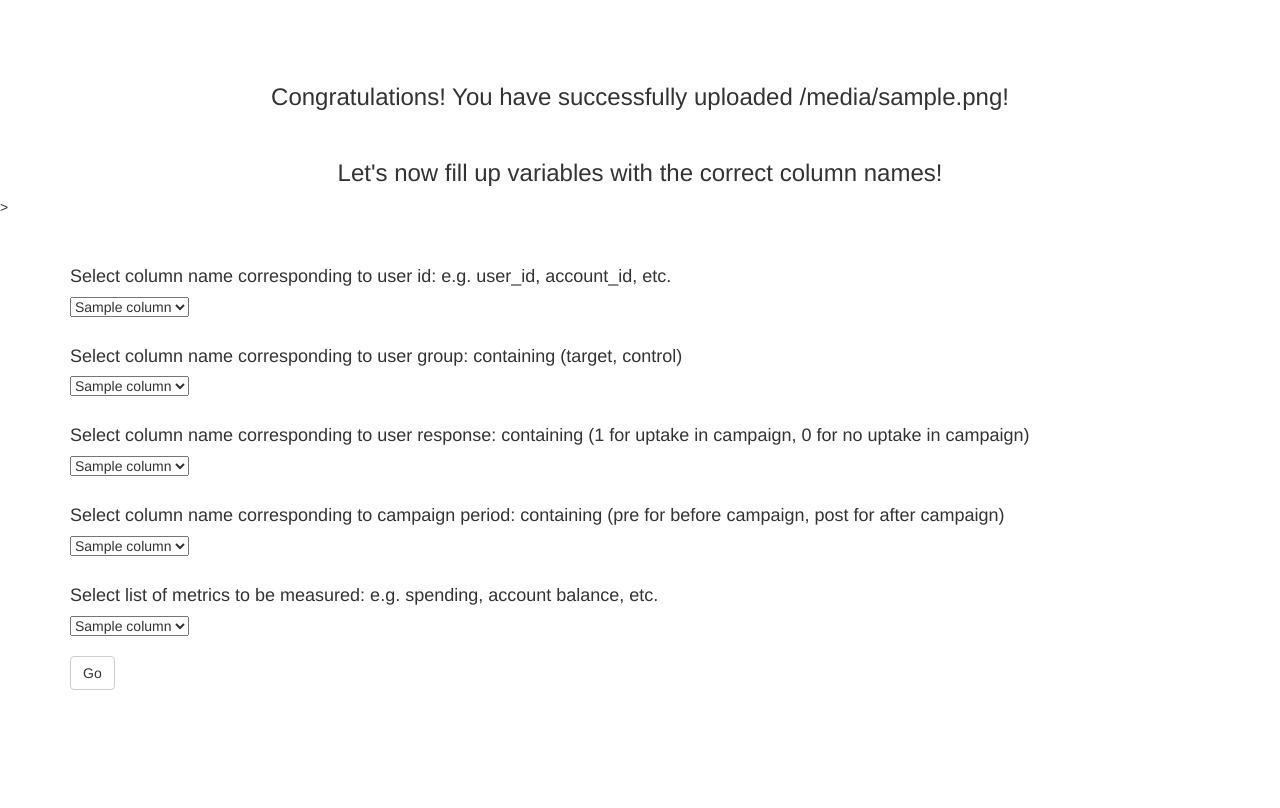
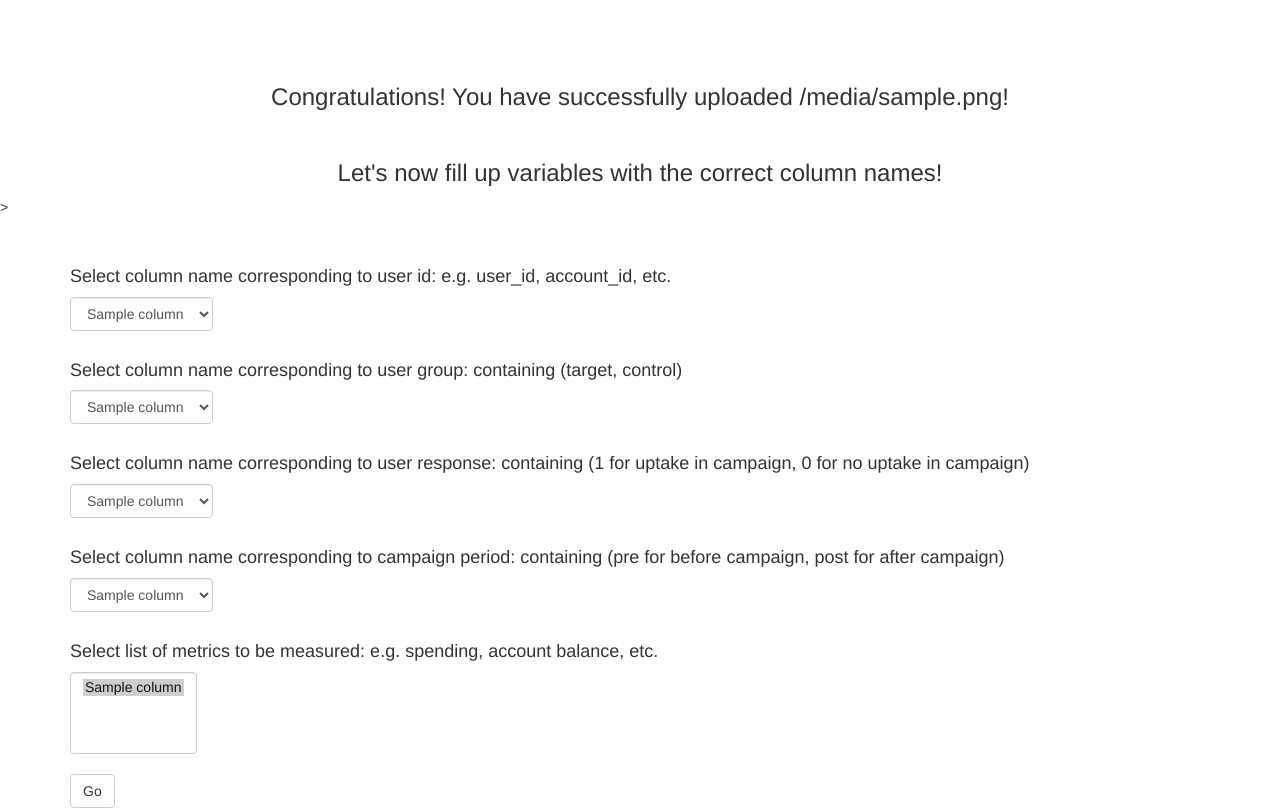
Before and after one commit to nicolecvaldez/campaign-measurement-webapp, a Flask app: template app/templates/select_variables.html in a window 1280 px wide. Before the commit the page ends 690 px from the top, so only its background shows below. Run offline with Flask 2, Linux system fonts and the light colour scheme; the template is opened without the code that fills it: most values are stand-ins (such as "Sample title", 1, 10 or a date in 2020); some libraries are stand-ins or nearby versions.

Commit message:
Added capability to select multiple metrics.

```diff
--- a/app/evaluateCampaign.py
+++ b/app/evaluateCampaign.py
@@ -16,17 +16,16 @@ import pandas as pd
 def aggDF(df, sub_id, group_col, resp, period_col, metrics_cols):
 
     """X"""
+
     if isinstance(metrics_cols, str):
         cols = [sub_id, resp, period_col, group_col, metrics_cols]
-        print(cols)
         df = df.loc[:, cols].drop_duplicates(keep = 'first')
         df.loc[:, metrics_cols] = df.loc[:, metrics_cols].fillna(0)
         col_agg = {metrics_cols: 'sum'}
 
-    elif isinstance(metrics_cols, list):
+    else:
         cols = [sub_id, resp, period_col, group_col]
         cols.extend(metrics_cols)
-        print(cols)
         df = df.loc[:, cols].drop_duplicates(keep='first')
         df.loc[:, metrics_cols] = df.loc[:, metrics_cols].fillna(0)
         col_agg = {col: 'sum' for col in metrics_cols}
--- a/app/templates/select_variables.html
+++ b/app/templates/select_variables.html
@@ -16,7 +16,7 @@
             <br>
             <br>
             <h4>Select column name corresponding to user id: e.g. user_id, account_id, etc.</h4>
-            <select name=user_id action="/">
+            <select class="form-control" name=user_id action="/">
                 {% for column in columns %}
                 <option value= "{{column}}" SELECTED> {{column}} </option>
                 {% endfor %}
@@ -25,7 +25,7 @@
             <br>
             <br>
             <h4>Select column name corresponding to user group: containing (target, control)</h4>
-            <select name=user_group action="/">
+            <select class="form-control" name=user_group action="/">
                 {% for column in columns %}
                 <option value= "{{column}}" SELECTED> {{column}} </option>
                 {% endfor %}
@@ -34,7 +34,7 @@
             <br>
             <br>
             <h4>Select column name corresponding to user response: containing (1 for uptake in campaign, 0 for no uptake in campaign)</h4>
-            <select name=user_response action="/">
+            <select class="form-control" name=user_response action="/">
                 {% for column in columns %}
                 <option value= "{{column}}" SELECTED> {{column}} </option>
                 {% endfor %}
@@ -43,7 +43,7 @@
             <br>
             <br>
             <h4>Select column name corresponding to campaign period: containing (pre for before campaign, post for after campaign)</h4>
-            <select name=campaign_period action="/">
+            <select class="form-control" name=campaign_period action="/">
                 {% for column in columns %}
                 <option value= "{{column}}" SELECTED> {{column}} </option>
                 {% endfor %}
@@ -52,7 +52,7 @@
             <br>
             <br>
             <h4>Select list of metrics to be measured: e.g. spending, account balance, etc.</h4>
-            <select name=metrics_list action="/">
+            <select multiple class="form-control" name=metrics_list action="/">
                 {% for column in columns %}
                 <option value= "{{column}}" SELECTED> {{column}} </option>
                 {% endfor %}
```
Also changed, not shown: app/views.py (+4 -3 lines).
